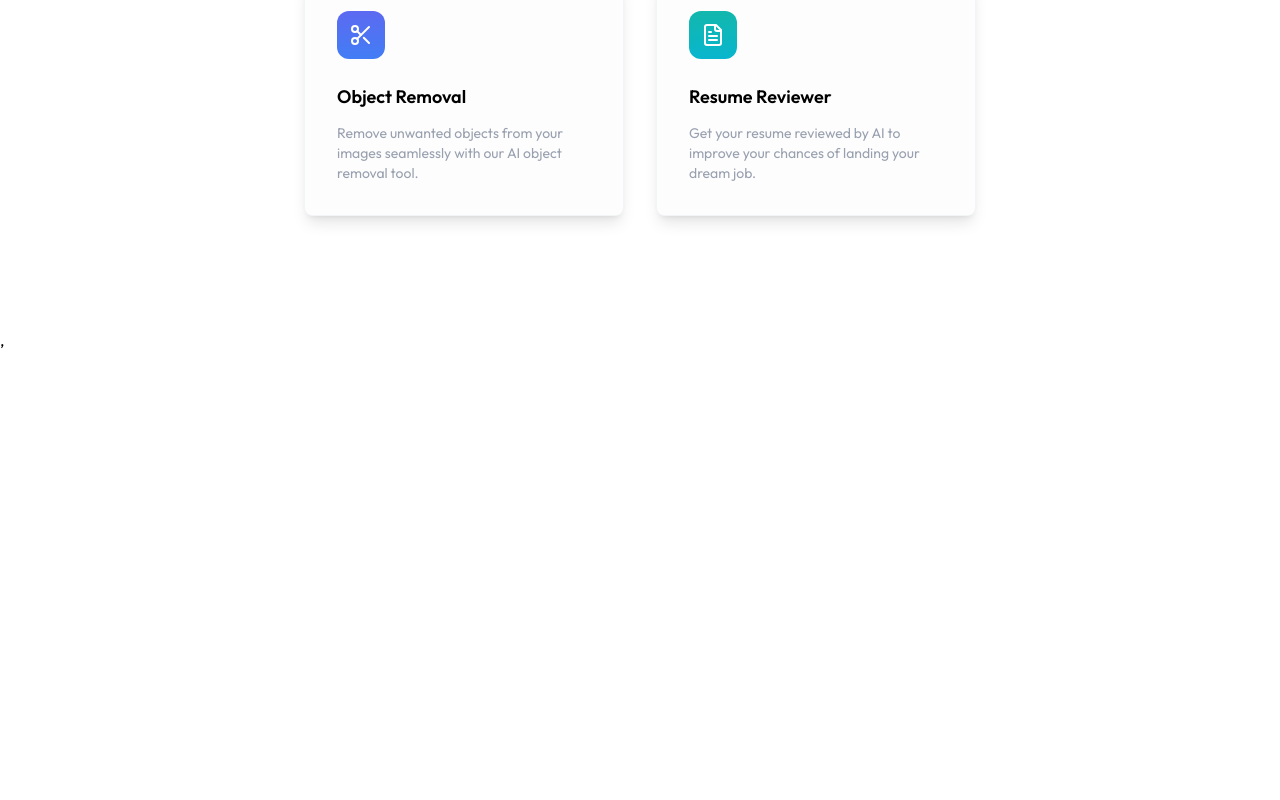
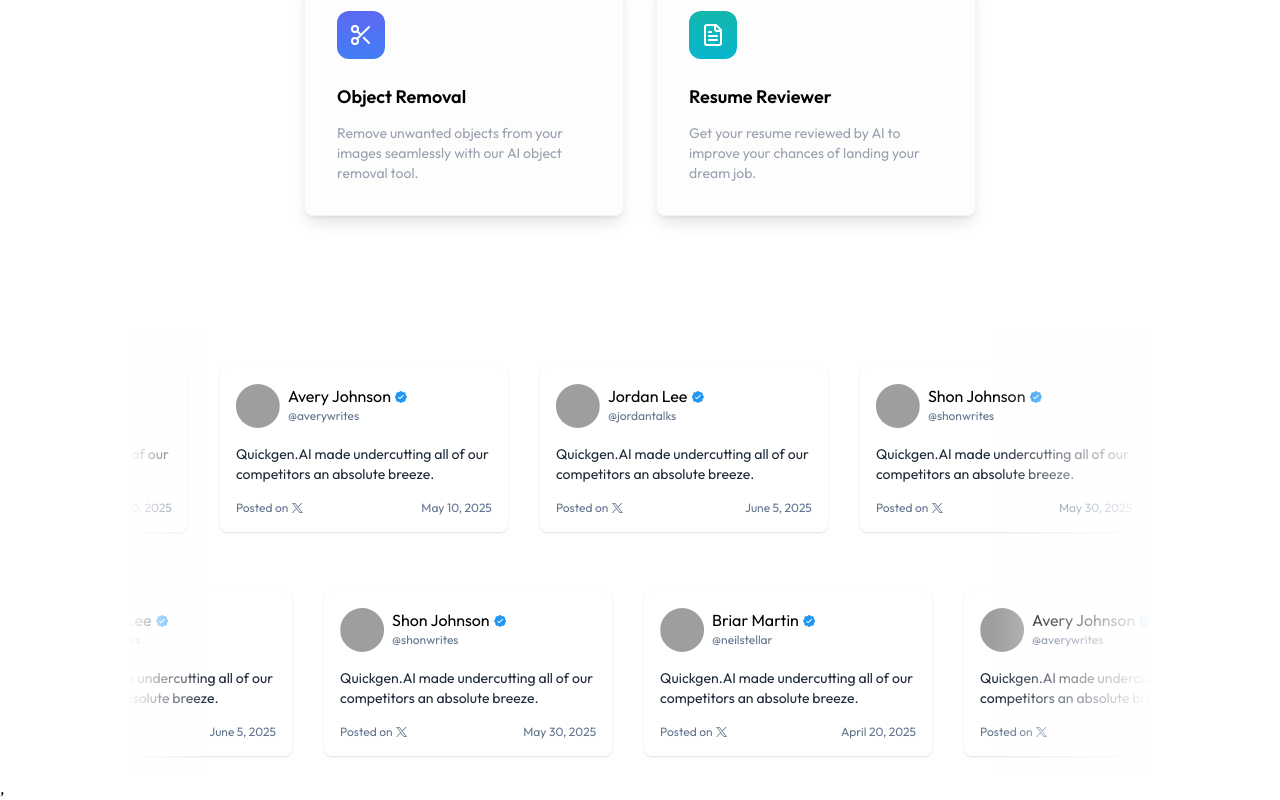
Before and after one commit to Abhi10jan/Quick_AI, a React (Vite) app in the folder client/: page / in a window 1280 px wide. Shown: the part 1625-2425 px from the top of the page. Before the commit the page ends 1977 px from the top, so only its background shows below. Built offline with nearby package versions, Linux system fonts and the light colour scheme; no server answers; grey boxes are pictures that could not be loaded.

Commit message:
Add Testimonial component to Home page

```diff
--- /dev/null
+++ b/client/src/components/Testimonial.jsx
@@ -0,0 +1,99 @@
+const Testimonial = () => {
+    const cardsData = [
+        {
+            image: 'https://images.unsplash.com/photo-1633332755192-727a05c4013d?q=80&w=200',
+            name: 'Briar Martin',
+            handle: '@neilstellar',
+            date: 'April 20, 2025'
+        },
+        {
+            image: 'https://images.unsplash.com/photo-1535713875002-d1d0cf377fde?q=80&w=200',
+            name: 'Avery Johnson',
+            handle: '@averywrites',
+            date: 'May 10, 2025'
+        },
+        {
+            image: 'https://images.unsplash.com/photo-1527980965255-d3b416303d12?w=200&auto=format&fit=crop&q=60',
+            name: 'Jordan Lee',
+            handle: '@jordantalks',
+            date: 'June 5, 2025'
+        },
+        {
+            image: 'https://images.unsplash.com/photo-1522075469751-3a6694fb2f61?w=200&auto=format&fit=crop&q=60',
+            name: 'Shon Johnson',
+            handle: '@shonwrites',
+            date: 'May 30, 2025'
+        },
+    ];
+
+    const CreateCard = ({ card }) => (
+        <div className="p-4 rounded-lg mx-4 shadow hover:shadow-lg transition-all duration-200 w-72 shrink-0">
+            <div className="flex gap-2">
+                <img className="size-11 rounded-full" src={card.image} alt="User Image" />
+                <div className="flex flex-col">
+                    <div className="flex items-center gap-1">
+                        <p>{card.name}</p>
+                        <svg className="mt-0.5" width="12" height="12" viewBox="0 0 12 12" fill="none" xmlns="http://www.w3.org/2000/svg">
+                            <path fillRule="evenodd" clipRule="evenodd" d="M4.555.72a4 4 0 0 1-.297.24c-.179.12-.38.202-.59.244a4 4 0 0 1-.38.041c-.48.039-.721.058-.922.129a1.63 1.63 0 0 0-.992.992c-.071.2-.09.441-.129.922a4 4 0 0 1-.041.38 1.6 1.6 0 0 1-.245.59 3 3 0 0 1-.239.297c-.313.368-.47.551-.56.743-.213.444-.213.96 0 1.404.09.192.247.375.56.743.125.146.187.219.24.297.12.179.202.38.244.59.018.093.026.189.041.38.039.48.058.721.129.922.163.464.528.829.992.992.2.071.441.09.922.129.191.015.287.023.38.041.21.042.411.125.59.245.078.052.151.114.297.239.368.313.551.47.743.56.444.213.96.213 1.404 0 .192-.09.375-.247.743-.56.146-.125.219-.187.297-.24.179-.12.38-.202.59-.244a4 4 0 0 1 .38-.041c.48-.039.721-.058.922-.129.464-.163.829-.528.992-.992.071-.2.09-.441.129-.922a4 4 0 0 1 .041-.38c.042-.21.125-.411.245-.59.052-.078.114-.151.239-.297.313-.368.47-.551.56-.743.213-.444.213-.96 0-1.404-.09-.192-.247-.375-.56-.743a4 4 0 0 1-.24-.297 1.6 1.6 0 0 1-.244-.59 3 3 0 0 1-.041-.38c-.039-.48-.058-.721-.129-.922a1.63 1.63 0 0 0-.992-.992c-.2-.071-.441-.09-.922-.129a4 4 0 0 1-.38-.041 1.6 1.6 0 0 1-.59-.245A3 3 0 0 1 7.445.72C7.077.407 6.894.25 6.702.16a1.63 1.63 0 0 0-1.404 0c-.192.09-.375.247-.743.56m4.07 3.998a.488.488 0 0 0-.691-.69l-2.91 2.91-.958-.957a.488.488 0 0 0-.69.69l1.302 1.302c.19.191.5.191.69 0z" fill="#2196F3" />
+                        </svg>
+                    </div>
+                    <span className="text-xs text-slate-500">{card.handle}</span>
+                </div>
+            </div>
+            <p className="text-sm py-4 text-gray-800">Quickgen.AI made undercutting all of our competitors an absolute
+                breeze.</p>
+            <div className="flex items-center justify-between text-slate-500 text-xs">
+                <div className="flex items-center gap-1">
+                    <span>Posted on</span>
+                    <a href="https://x.com" target="_blank" className="hover:text-sky-500">
+                        <svg width="11" height="10" viewBox="0 0 11 10" fill="none" xmlns="http://www.w3.org/2000/svg">
+                            <path d="m.027 0 4.247 5.516L0 10h.962l3.742-3.926L7.727 10H11L6.514 4.174 10.492 0H9.53L6.084 3.616 3.3 0zM1.44.688h1.504l6.64 8.624H8.082z" fill="currentColor" />
+                        </svg>
+                    </a>
+                </div>
+                <p>{card.date}</p>
+            </div>
+        </div>
+    );
+
+    return (
+        <>
+            <style>{`
+            @keyframes marqueeScroll {
+                0% { transform: translateX(0%); }
+                100% { transform: translateX(-50%); }
+            }
+
+            .marquee-inner {
+                animation: marqueeScroll 25s linear infinite;
+            }
+
+            .marquee-reverse {
+                animation-direction: reverse;
+            }
+        `}</style>
+
+            <div className="marquee-row w-full mx-auto max-w-5xl overflow-hidden relative">
+                <div className="absolute left-0 top-0 h-full w-20 z-10 pointer-events-none bg-gradient-to-r from-white to-transparent"></div>
+                <div className="marquee-inner flex transform-gpu min-w-[200%] pt-10 pb-5">
+                    {[...cardsData, ...cardsData].map((card, index) => (
+                        <CreateCard key={index} card={card} />
+                    ))}
+                </div>
+                <div className="absolute right-0 top-0 h-full w-20 md:w-40 z-10 pointer-events-none bg-gradient-to-l from-white to-transparent"></div>
+            </div>
+
+            <div className="marquee-row w-full mx-auto max-w-5xl overflow-hidden relative">
+                <div className="absolute left-0 top-0 h-full w-20 z-10 pointer-events-none bg-gradient-to-r from-white to-transparent"></div>
+                <div className="marquee-inner marquee-reverse flex transform-gpu min-w-[200%] pt-10 pb-5">
+                    {[...cardsData, ...cardsData].map((card, index) => (
+                        <CreateCard key={index} card={card} />
+                    ))}
+                </div>
+                <div className="absolute right-0 top-0 h-full w-20 md:w-40 z-10 pointer-events-none bg-gradient-to-l from-white to-transparent"></div>
+            </div>
+        </>
+    )
+}
+
+export default Testimonial;
--- a/client/src/pages/Home.jsx
+++ b/client/src/pages/Home.jsx
@@ -1,6 +1,7 @@
 import AiTools from "../components/AiTools"
 import Hero from "../components/Hero"
 import Navbar from '../components/Navbar'
+import Testimonial from "../components/Testimonial"
 const Home = () => {
   return (
     <>
@@ -8,6 +9,7 @@
       <Navbar />
       <Hero />
       <AiTools />
+     <Testimonial />
     </>
   )
 }
```
